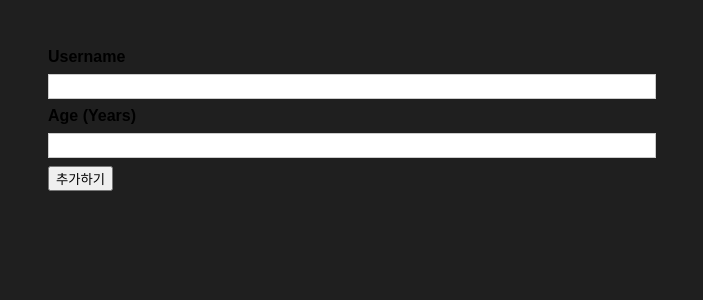
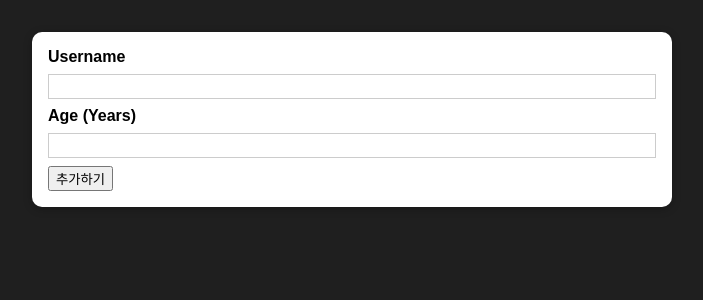
Before and after one commit to wonyoung2257/react_study_project, a React (Create React App) app: page / in a window 1280 px wide. Shown: the top 300 px of the page, without its empty margins (288-991 px from the left). Built offline with nearby package versions, Linux system fonts and the light colour scheme.

Commit message:
공통 UI card 부분 개발 완성

```diff
--- a/src/Component/UI/Card.js
+++ b/src/Component/UI/Card.js
@@ -0,0 +1,7 @@
+import styles from "./Card.module.css";
+
+const Card = (props) => {
+  return <div className={`${styles.card} ${props.className}`}>{props.children}</div>;
+};
+
+export default Card;
--- /dev/null
+++ b/src/Component/UI/Card.module.css
@@ -0,0 +1,5 @@
+.card {
+  background: white;
+  box-shadow: 0 2px 8px rgba(0, 0, 0, 0.26);
+  border-radius: 10px;
+}
--- a/src/Component/User/AddUser.js
+++ b/src/Component/User/AddUser.js
@@ -1,4 +1,5 @@
 import { useState } from "react";
+import Card from "../UI/Card";
 import styles from "./AddUser.module.css";
 
 const AddUser = (props) => {
@@ -6,13 +7,15 @@
     e.preventDefault();
   };
   return (
-    <form className={styles.input} onSubmit={submitHenbler}>
+    <Card className={styles.input}>
+      <form onSubmit={submitHenbler}>
         <label htmlFor="username">Username</label>
         <input id="username" type="text" />
         <label htmlFor="userage">Age (Years)</label>
         <input id="userage" type="number" />
         <button type="submit">추가하기</button>
       </form>
+    </Card>
   );
 };
 
```
Lines whose indentation alone changed are shown as unchanged.
